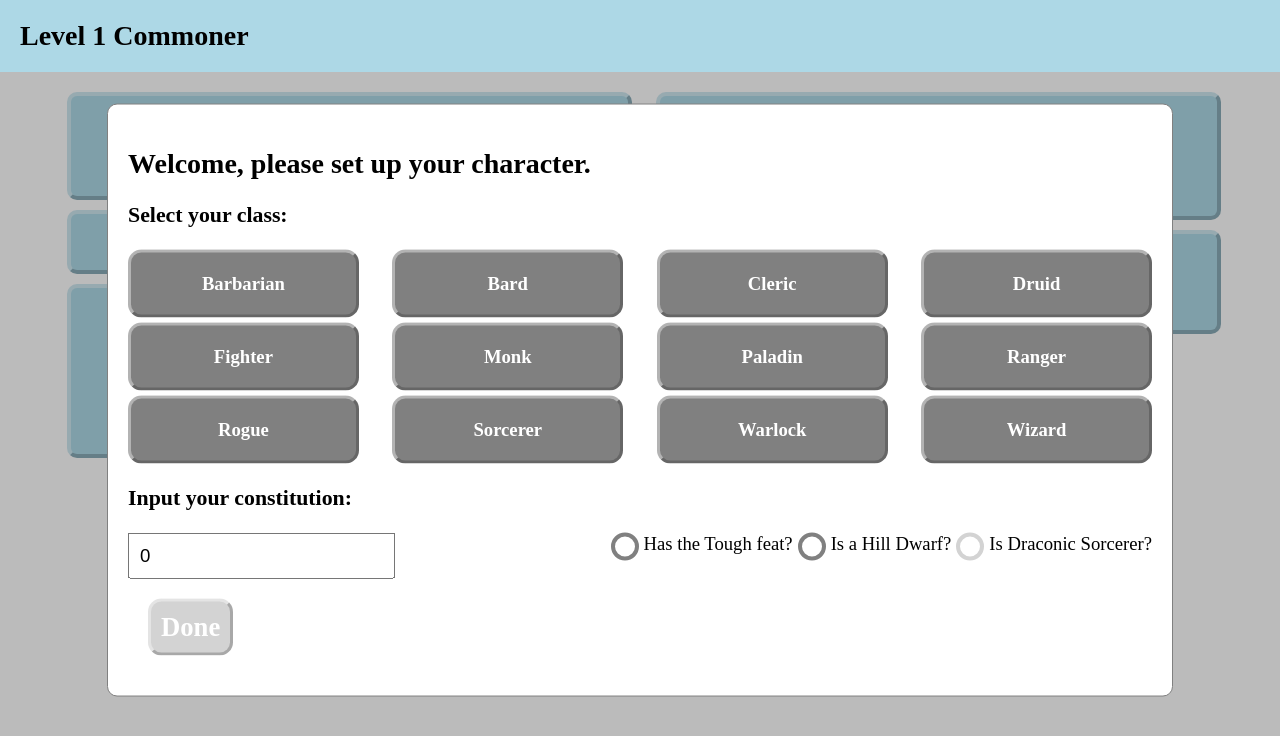
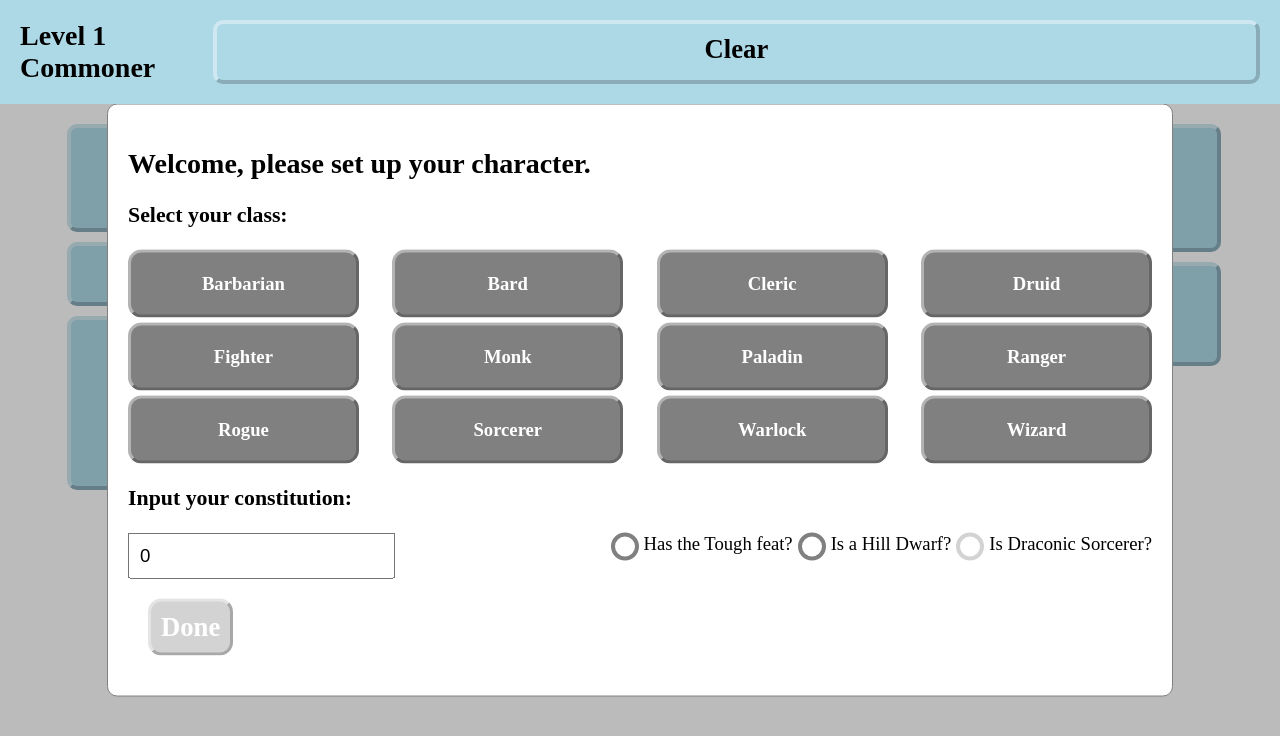
Before and after one commit to Kibibibit/dnd-tracker, a React (Create React App) app: page / in a window 1280 px wide. Shown: the top 736 px of the page. Built offline with nearby package versions, Linux system fonts and the light colour scheme.

Commit message:
Added clear button

```diff
--- a/src/components/app-bar/index.js
+++ b/src/components/app-bar/index.js
@@ -1,4 +1,6 @@
 import { useStateContext } from "../../providers/state-provider"
+import BodySection from "../body-section"
+import Stack from "../stack"
 
 
 const AppBar = () => {
@@ -16,7 +18,11 @@ const AppBar = () => {
         paddingLeft:"20px",
         background:"lightblue"
     }}>
+        <Stack direction="row" justify="space-between">
         <h2 style={{margin:"0"}}>Level {playerLevel} {displayString}</h2>
+        <BodySection title={"Clear"} modalContent={"Are you sure?"} onDone={()=>localStorage.clear()}></BodySection>
+        </Stack>
+
     </div>
 
 }
```
